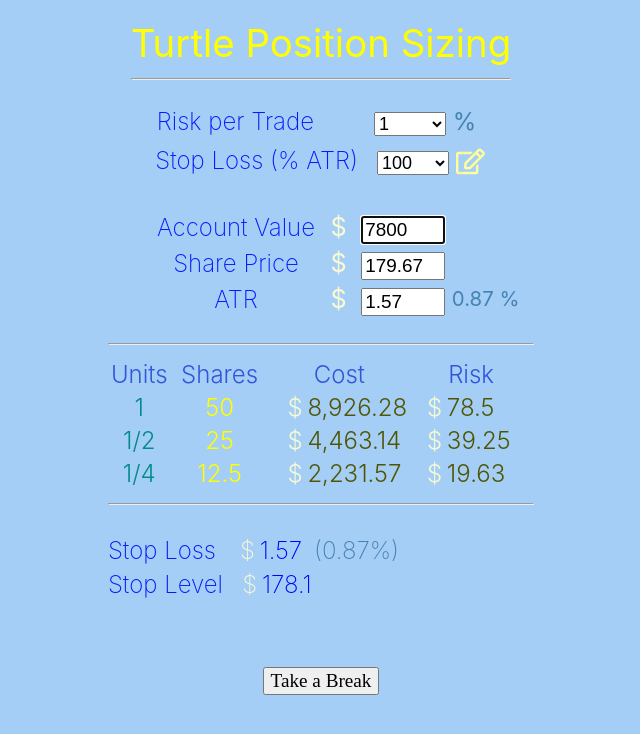
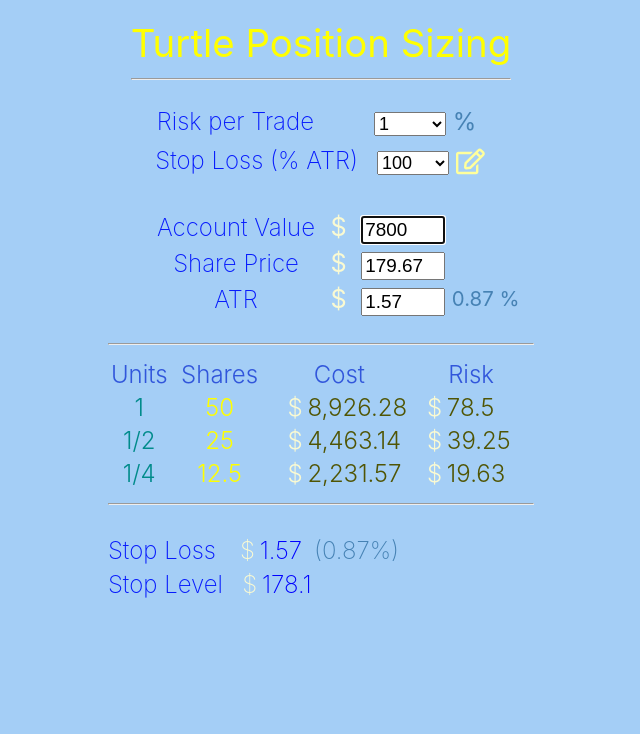
Before and after one commit to corehtml5canvas/turtle-position-sizer, a React (Create React App) app: page / in a window 1280 px wide. Shown: the top 734 px of the page, without its empty margins (319-959 px from the left). Built offline with nearby package versions, Linux system fonts and the light colour scheme.

Commit message:
Remove button

```diff
--- a/src/App.js
+++ b/src/App.js
@@ -351,7 +351,7 @@ function App() {
           <StopLossDisplay />
         </div>
       }
-      <button className='break-button' onClick={openGame}> Take a Break </button>
+      { /*<button className='break-button' onClick={openGame}> Take a Break </button>*/ }
     </div>
   )
 }
```
